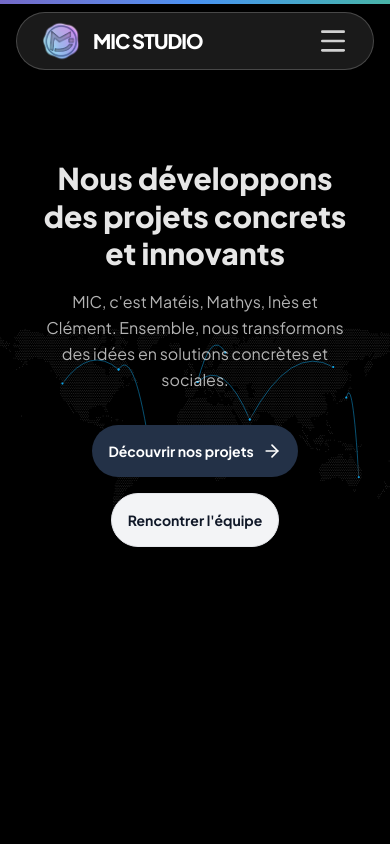
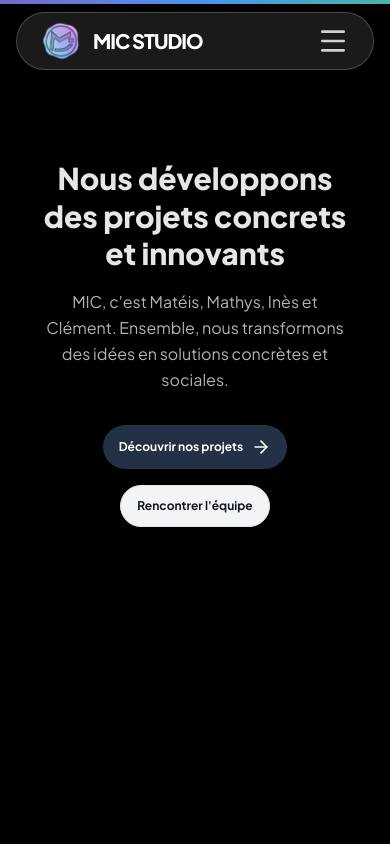
Before and after one commit to djelines/MIC_Studio, a React (Vite) app: page / in a window 390 px wide. Shown: the top 844 px of the page. Built offline with nearby package versions, Linux system fonts and the light colour scheme; a web font is replaced by a local one.

Commit message:
Fix some padding in our value card

```diff
--- a/src/components/ui/world-map.tsx
+++ b/src/components/ui/world-map.tsx
@@ -41,17 +41,17 @@ export default function WorldMap({
   }, [dots, projectPoint]);
 
   return (
-    <div className="w-full h-full aspect-[2/1] dark:bg-black absolute font-sans">
+    <div className=" w-full h-full aspect-[2/1] bg-black absolute font-sans">
       <img
         src="/static/worldmap.svg"
-        className="h-full w-full pointer-events-none select-none"
+        className="hidden md:block md:block h-full w-full pointer-events-none select-none"
         alt="world map"
         draggable={false}
       />
       <svg
         ref={svgRef}
         viewBox="0 0 800 400"
-        className="w-full h-full absolute inset-0 pointer-events-none select-none"
+        className="hidden md:block w-full h-full absolute inset-0 pointer-events-none select-none"
       >
         <defs>
           <linearGradient id="path-gradient" x1="0%" y1="0%" x2="100%" y2="0%">
--- a/src/pages/Home.tsx
+++ b/src/pages/Home.tsx
@@ -1,3 +1,6 @@
+// ============================================
+// IMPORTS
+// ============================================
 import React, { useState } from "react";
 import { motion, AnimatePresence } from "framer-motion";
 import { developmentSteps, faqs, VALUES } from "../constants";
@@ -10,15 +13,20 @@ import {
   Rocket,
 } from "lucide-react";
 import { Link } from "react-router-dom";
-import { DevelopmentStepCard } from "@/components/ui/DevelopmentStepCard";
+// Composants personnalisés utilisés dans cette page :
+import { DevelopmentStepCard } from "@/components/ui/DevelopmentStepCard"; // Utilisé dans la section "Processus de Développement"
 import { RequirementsMap } from "@/components/ui/svg/RequirementsSvg";
 import { SystemArchitecture } from "@/components/ui/svg/SystemArchitectureSvg";
 import { CodeImplementation } from "@/components/ui/svg/CodeImplementationSvg";
 import { DeploymentStatus } from "@/components/ui/svg/DeploymentSvg";
-import { ProjectCarousel } from "@/components/ui/ProjectsCarousel";
-import WorldMap from "@/components/ui/world-map";
-import FinalCTA from "@/components/ui/FinalCTA";
+import { ProjectCarousel } from "@/components/ui/ProjectsCarousel"; // Utilisé ligne 225 - Carrousel des projets
+import WorldMap from "@/components/ui/world-map"; // Utilisé ligne 59 - Carte du monde en arrière-plan du hero
+import FinalCTA from "@/components/ui/FinalCTA"; // Utilisé ligne 302 - Call-to-action final
 
+// ============================================
+// COMPOSANT : SectionTitle
+// Utilisé pour les titres de section avec style personnalisé
+// ============================================
 export const SectionTitle = ({
   children,
   colorClass,
@@ -31,9 +39,15 @@ export const SectionTitle = ({
   </h2>
 );
 
+// ============================================
+// COMPOSANT PRINCIPAL : Home
+// Page d'accueil du site MIC Studio
+// ============================================
 const Home = () => {
+  // État pour gérer l'ouverture/fermeture des questions FAQ
   const [activeFaq, setActiveFaq] = useState<number | null>(null);
 
+  // Mapping des couleurs pour les icônes des membres
   const iconColorMap: Record<string, string> = {
     member1: "text-member1",
     member2: "text-member2",
@@ -41,6 +55,7 @@ const Home = () => {
     member4: "text-member4",
   };
 
+  // Mapping des couleurs hexadécimales pour les bordures des valeurs
   const memberColors: Record<string, string> = {
     member1: "#746ac8",
     member2: "#49b4a7",
@@ -55,7 +70,12 @@ const Home = () => {
       exit={{ opacity: 0 }}
       className="space-y-0"
     >
-      <section className="relative h-screen -mt-20 w-full flex items-center justify-center overflow-hidden flex-col [box-shadow:0_50px_90px_-15px_rgba(0,0,0,0.5)]">
+      {/* ============================================
+          SECTION 1 : HERO / BANNIÈRE PRINCIPALE
+          Section pleine écran avec carte du monde en arrière-plan
+          ============================================ */}
+      <section className="relative h-screen -mt-20 w-full flex items-center justify-center overflow-hidden flex-col [box-shadow:0_60px_90px_-15px_rgba(0,0,0,0.5)]">
+        {/* Composant WorldMap : Carte du monde interactive avec points de connexion */}
         <WorldMap
           dots={[
             {
@@ -85,8 +105,10 @@ const Home = () => {
           ]}
         />
 
+        {/* Contenu du hero : Titre, description et boutons d'action */}
         <div className="w-full h-full flex mt-50">
           <div className="relative z-10 max-w-5xl mx-auto px-6 -mt-10 text-center pointer-events-auto">
+            {/* Titre principal animé */}
             <motion.h1
               initial={{ opacity: 0, y: 30 }}
               animate={{ opacity: 1, y: 0 }}
@@ -96,6 +118,7 @@ const Home = () => {
               Nous développons des projets concrets et innovants
             </motion.h1>
 
+            {/* Description de l'équipe MIC */}
             <motion.p
               initial={{ opacity: 0, y: 30 }}
               animate={{ opacity: 1, y: 0 }}
@@ -106,6 +129,7 @@ const Home = () => {
               transformons des idées en solutions concrètes et sociales.
             </motion.p>
 
+            {/* Boutons d'action : Navigation vers réalisations et équipe */}
             <motion.div
               initial={{ opacity: 0, y: 30 }}
               animate={{ opacity: 1, y: 0 }}
@@ -113,8 +137,8 @@ const Home = () => {
               className="flex flex-col sm:flex-row gap-4 justify-center items-center"
             >
               <Link
-                to=""
-                className="px-4 lg:px-8 py-4 text-sm md:text-base bg-[#233147] hover:bg-[#233147]/90 text-white
+                to="/realisations"
+                className="px-4 lg:px-8 py-3 md:py-4 text-xs md:text-base bg-[#233147] hover:bg-[#233147]/90 text-white
                 font-bold rounded-full transition-all flex items-center gap-2 group shadow-lg hover:shadow-xl"
               >
                 Découvrir nos projets
@@ -122,8 +146,8 @@ const Home = () => {
               </Link>
 
               <Link
-                to=""
-                className="px-4 lg:px-8 py-4 text-sm md:text-base bg-gray-100 hover:bg-gray-200 text-gray-900 font-bold rounded-full transition-all hover:scale-105 border border-gray-200"
+                to="/equipe"
+                className="px-4 lg:px-8 py-3 md:py-4 text-xs md:text-base bg-gray-100 hover:bg-gray-200 text-gray-900 font-bold rounded-full transition-all hover:scale-105 border border-gray-200"
               >
                 Rencontrer l'équipe
               </Link>
@@ -132,8 +156,14 @@ const Home = () => {
         </div>
       </section>
 
+      {/* ============================================
+          SECTION 2 : PROCESSUS DE DÉVELOPPEMENT
+          Présentation des 4 étapes du développement
+          ============================================ */}
+
       <section className="py-16 md:py-20 lg:py-24 bg-white">
         <div className="max-w-7xl mx-auto px-4 sm:px-6">
+          {/* En-tête de section : Titre et description */}
           <div className="max-w-4xl mx-auto text-center mb-12 md:mb-16 lg:mb-20">
             <motion.div
               initial={{ opacity: 0, y: 20 }}
@@ -152,6 +182,7 @@ const Home = () => {
             </motion.div>
           </div>
 
+          {/* Grille des cartes de processus : Utilise le composant DevelopmentStepCard */}
           <div className="grid px-4 md:px-0 grid-cols-1 md:grid-cols-2 lg:grid-cols-4 gap-4">
             {developmentSteps.map((step, idx) => (
               <DevelopmentStepCard
@@ -168,15 +199,23 @@ const Home = () => {
         </div>
       </section>
 
+      {/* ============================================
+          SECTION 3 : NOS VALEURS
+          Affichage des valeurs de l'entreprise sous forme de post-it
+          ============================================ */}
+
       <section className="py-16 md:py-24 lg:py-32 bg-lemonade-bg">
         <div className="max-w-7xl mx-auto px-4 sm:px-6">
+          {/* En-tête de section : Titre et sous-titre */}
           <div className="text-center mb-12 md:mb-16 lg:mb-20">
             <SectionTitle colorClass="text-member2">Nos Valeurs</SectionTitle>
             <p className="text-slate-500 mt-3 md:mt-4 font-medium text-sm md:text-base">
               L'essence de MIC STUDIO capturée sur le vif.
             </p>
           </div>
+          {/* Grille des valeurs : Cartes post-it avec effet 3D au survol */}
           <div className="px-4 md:px-0 grid grid-cols-1 sm:grid-cols-2 lg:grid-cols-4 gap-6 md:gap-8 lg:gap-12">
+            {/* Carte post-it individuelle pour chaque valeur */}
             {VALUES.map((val, idx) => (
               <motion.div
                 key={val.title}
@@ -186,8 +225,9 @@ const Home = () => {
                 transition={{ delay: idx * 0.1 }}
                 className="relative group perspective-[1000px]"
               >
+                {/* Carte post-it avec animation 3D au survol */}
                 <motion.div
-                  className="post-it bg-white p-6 md:p-7 lg:p-8 pt-8 md:pt-9 lg:pt-10 rounded-sm shadow-lg"
+                  className="post-it bg-white p-4 md:p-7 lg:p-8 pt-4 md:pt-9 lg:pt-10 rounded-sm shadow-lg"
                   style={{
                     borderTop: `6px solid ${memberColors[val.color]}`,
                   }}
@@ -199,19 +239,23 @@ const Home = () => {
                   }}
                   transition={{ type: "spring", stiffness: 300, damping: 20 }}
                 >
+                  {/* Icône de la valeur */}
                   <div
                     className={`mb-4 md:mb-5 lg:mb-6 ${iconColorMap[val.color]} opacity-80 transition-transform duration-300 group-hover:-translate-y-1 group-hover:scale-110 origin-bottom-left`}
                   >
                     {val.icon}
                   </div>
 
+                  {/* Titre de la valeur */}
                   <h3 className="text-xl md:text-2xl font-black mb-3 md:mb-4 tracking-tight">
                     {val.title}
                   </h3>
+                  {/* Description de la valeur */}
                   <p className="text-sm md:text-base text-slate-600 leading-relaxed font-medium">
                     {val.description}
                   </p>
 
+                  {/* Badge en bas de carte */}
                   <div className="mt-8 text-[10px] font-black uppercase tracking-widest opacity-20 transition-opacity duration-300 group-hover:opacity-40">
                     MIC Studio // Core Value
                   </div>
@@ -222,30 +266,45 @@ const Home = () => {
         </div>
       </section>
 
+      {/* ============================================
+          SECTION 4 : CARROUSEL DE PROJETS
+          Composant ProjectCarousel : Affiche les projets réalisés
+          ============================================ */}
       <ProjectCarousel />
+
+      {/* ============================================
+          SECTION 5 : QUESTIONS FRÉQUENTES (FAQ)
+          Accordéon interactif avec questions/réponses
+          ============================================ */}
 
       <section className="py-16 md:py-24 lg:py-32 bg-lemonade-bg">
         <div className="max-w-7xl mx-auto px-4 sm:px-6">
           <div className="grid grid-cols-1 lg:grid-cols-2 gap-12 md:gap-16 lg:gap-20 items-center">
+            {/* Colonne gauche : Liste des questions FAQ */}
             <div className="space-y-8 md:space-y-10 lg:space-y-12">
               <SectionTitle colorClass="text-member4">
                 Questions Fréquentes
               </SectionTitle>
+              {/* Liste des questions avec accordéon */}
               <div className="space-y-3 md:space-y-4">
+                {/* Carte FAQ individuelle avec accordéon */}
                 {faqs.map((faq, idx) => (
                   <div
                     key={idx}
                     className="bg-lemonade-bg rounded-2xl md:rounded-3xl border border-slate-200 overflow-hidden transition-all shadow-sm"
                   >
+                    {/* Bouton pour ouvrir/fermer la réponse */}
                     <button
                       onClick={() =>
                         setActiveFaq(activeFaq === idx ? null : idx)
                       }
                       className="w-full p-5 md:p-6 lg:p-8 flex justify-between items-center font-bold text-base md:text-lg lg:text-xl text-left select-none group"
                     >
+                      {/* Question */}
                       <span className="group-hover:text-member1 transition-colors text-slate-800 tracking-tight pr-4">
                         {faq.q}
                       </span>
+                      {/* Icône Plus qui tourne à 45° quand ouvert */}
                       <motion.div
                         animate={{ rotate: activeFaq === idx ? 45 : 0 }}
                         className="flex-shrink-0"
@@ -255,6 +314,7 @@ const Home = () => {
                         />
                       </motion.div>
                     </button>
+                    {/* Réponse animée avec AnimatePresence */}
                     <AnimatePresence>
                       {activeFaq === idx && (
                         <motion.div
@@ -274,18 +334,22 @@ const Home = () => {
               </div>
             </div>
 
+            {/* Colonne droite : Image décorative avec badge de contact */}
             <motion.div
               initial={{ opacity: 0, scale: 0.9 }}
               whileInView={{ opacity: 1, scale: 1 }}
               viewport={{ once: true }}
               className="relative aspect-square md:block hidden"
             >
+              {/* Effet de flou en arrière-plan */}
               <div className="absolute inset-0 bg-member1/5 rounded-[2rem] md:rounded-[3rem] lg:rounded-[4rem] rotate-3 -z-10 blur-2xl" />
+              {/* Image du studio */}
               <img
                 src="https://images.unsplash.com/photo-1553028826-f4804a6dba3b?q=80&w=2070&auto=format&fit=crop"
                 alt="Studio FAQ"
                 className=" w-full h-full object-cover rounded-[1.5rem] md:rounded-[2rem] lg:rounded-[3rem] shadow-2xl"
               />
+              {/* Badge de contact flottant */}
               <div className="absolute -bottom-6 md:-bottom-8 lg:-bottom-10 -right-6 md:-right-8 lg:-right-10 glass p-5 md:p-6 lg:p-8 rounded-2xl md:rounded-3xl border border-slate-200 hidden md:block bg-white/90">
                 <p className="text-member1 font-bold text-base md:text-lg">
                   Prêt à discuter ?
@@ -299,6 +363,10 @@ const Home = () => {
         </div>
       </section>
 
+      {/* ============================================
+          SECTION 6 : CALL-TO-ACTION FINAL
+          Composant FinalCTA : Invitation à contacter l'équipe
+          ============================================ */}
       <FinalCTA />
     </motion.div>
   );
```
